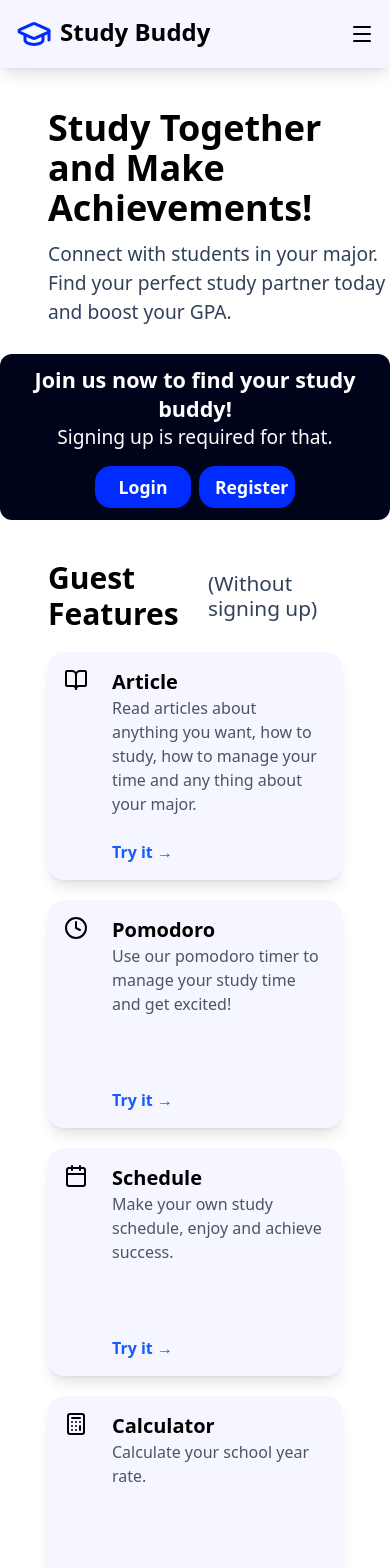
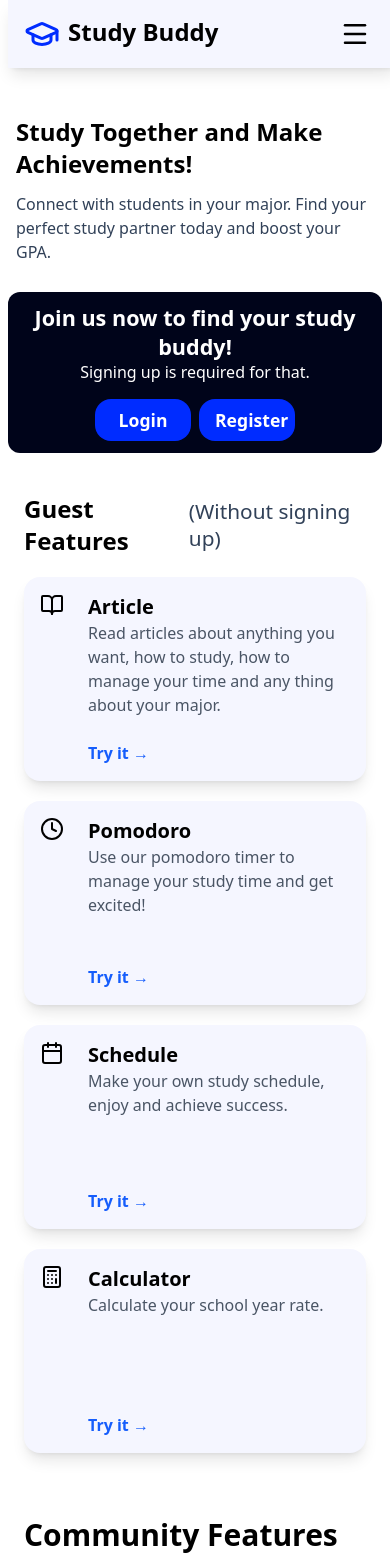
Before and after one commit to IbrahimZherati/StudyBuddy, a Next.js app in the folder studybuddy-frontend/: page / in a window 390 px wide. Shown: the top 1568 px of the page. Built offline with nearby package versions, Linux system fonts and the light colour scheme.

Commit message:
Applied some fixes to make home page more responsive

```diff
--- a/studybuddy-frontend/app/globals.css
+++ b/studybuddy-frontend/app/globals.css
@@ -19,11 +19,11 @@
     }
 
     .title {
-        @apply text-3xl font-bold mb-3;
+        @apply text-2xl md:text-4xl font-bold mb-3;
     }
 
     .sub-title {
-        @apply text-[1.2rem] text-slate-700;
+        @apply text-[1rem] md:text-[1.2rem] text-slate-700;
     }
 
     .input-span {
--- a/studybuddy-frontend/app/page.jsx
+++ b/studybuddy-frontend/app/page.jsx
@@ -8,7 +8,7 @@ import Review from "@/components/Review";
 
 export default function Home() {
 	return (
-		<div className="flex flex-col gap-4">
+		<div className="flex flex-col gap-4 p-2">
            <Header/>
            <Hero/>
 		   <GuestFeatures/>
--- a/studybuddy-frontend/components/CommunityFeatures.jsx
+++ b/studybuddy-frontend/components/CommunityFeatures.jsx
@@ -33,7 +33,7 @@ export default function CommunityFeatures() {
 	];
 
   	return (
-		<section id='communityFeatures' className="mx-12 my-6 scroll-mt-24">
+		<section id='communityFeatures' className="mx-4 md:mx-10 my-6 scroll-mt-24">
 			<h3 className="text-3xl font-bold mb-5">
 				Community Features
 			</h3>
--- a/studybuddy-frontend/components/GuestFeatures.jsx
+++ b/studybuddy-frontend/components/GuestFeatures.jsx
@@ -32,10 +32,10 @@ export default function GuestFeatures() {
 	];
 
 	return (
-		<section id='freeFeatures' className="mx-12 my-6 scroll-mt-24">
-			<h3 className="flex-row-center justify-start gap-1 text-3xl font-bold mb-5">
+		<section id='guestFeatures' className="mx-4 md:mx-10 my-6 scroll-mt-24">
+			<h3 className="flex-row-center justify-start gap-1 text-2xl md:text-3xl font-bold mb-5">
 				Guest Features
-				<span className='sub-title font-normal ml-1 text-[1.3rem]'>(Without signing up)</span>
+				<span className='sub-title font-normal md:ml-1 text-[1.3rem]'>(Without signing up)</span>
 			</h3>
 
 			<CardContainer additionalStyles="grid-cols-1 sm:grid-cols-2 xl:grid-cols-4">
--- a/studybuddy-frontend/components/Header.jsx
+++ b/studybuddy-frontend/components/Header.jsx
@@ -21,7 +21,7 @@ export default function Header() {
 
 				{/* Desktop Menu */}
                 <div className='hidden md:flex-row-center gap-11'>
-					<Link href="#freeFeatures"><span className='nav-link hover-underline'>Guest Features</span></Link>
+					<Link href="#guestFeatures"><span className='nav-link hover-underline'>Guest Features</span></Link>
 
 					<Link href="#communityFeatures"><span className='nav-link hover-underline'>Community Features</span></Link>
 
@@ -37,8 +37,8 @@ export default function Header() {
 				</div>
 
 				{/* Mobile Button */}
-				<button className='md:hidden' onClick={() => setOpen(!open)}>
-					{open ? <X /> : <Menu />}
+				<button className='md:hidden mr-3' onClick={() => setOpen(!open)}>
+					{open ? <X size={30}/> : <Menu size={30}/>}
 				</button>
 
 			</div>
--- a/studybuddy-frontend/components/Hero.jsx
+++ b/studybuddy-frontend/components/Hero.jsx
@@ -4,8 +4,8 @@ import Link from 'next/link'
 export default function Hero() {
     return (
         <section>
-            <div className='mt-27 mb-7 ml-12'>
-                <h1 className='text-4xl font-bold mb-3'>
+            <div className='mt-27 mb-7 mx-2 md:mx-10'>
+                <h1 className='title'>
                     Study Together and Make Achievements!
                 </h1>
 
--- a/studybuddy-frontend/components/HowItWorks.jsx
+++ b/studybuddy-frontend/components/HowItWorks.jsx
@@ -17,7 +17,7 @@ export default function HowItWorks() {
 	];
 
 	return (
-		<section id='howItWorks' className="mx-12 my-6 scroll-mt-24">
+		<section id='howItWorks' className="mx-4 md:mx-10 my-6 scroll-mt-24">
 			<h3 className="text-3xl font-bold mb-5">
 				How it Works
 			</h3>
--- a/studybuddy-frontend/components/Review.jsx
+++ b/studybuddy-frontend/components/Review.jsx
@@ -33,7 +33,7 @@ export default function Review() {
     ]
 
     return (
-        <section id='reviews' className="mx-12 my-6 scroll-mt-24">
+        <section id='reviews' className="mx-4 md:mx-10 my-6 scroll-mt-24">
             <h3 className="text-3xl font-bold mb-2">
                 Reviews
             </h3>
```
